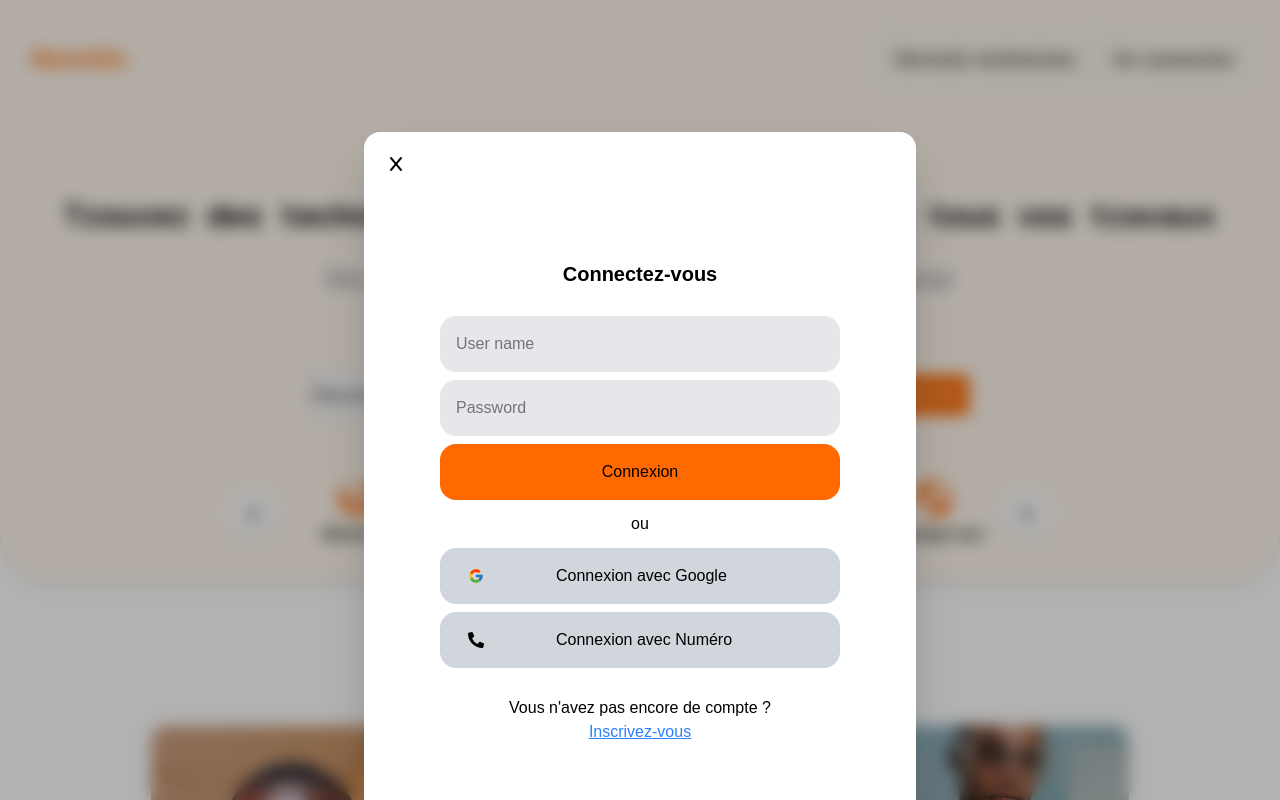
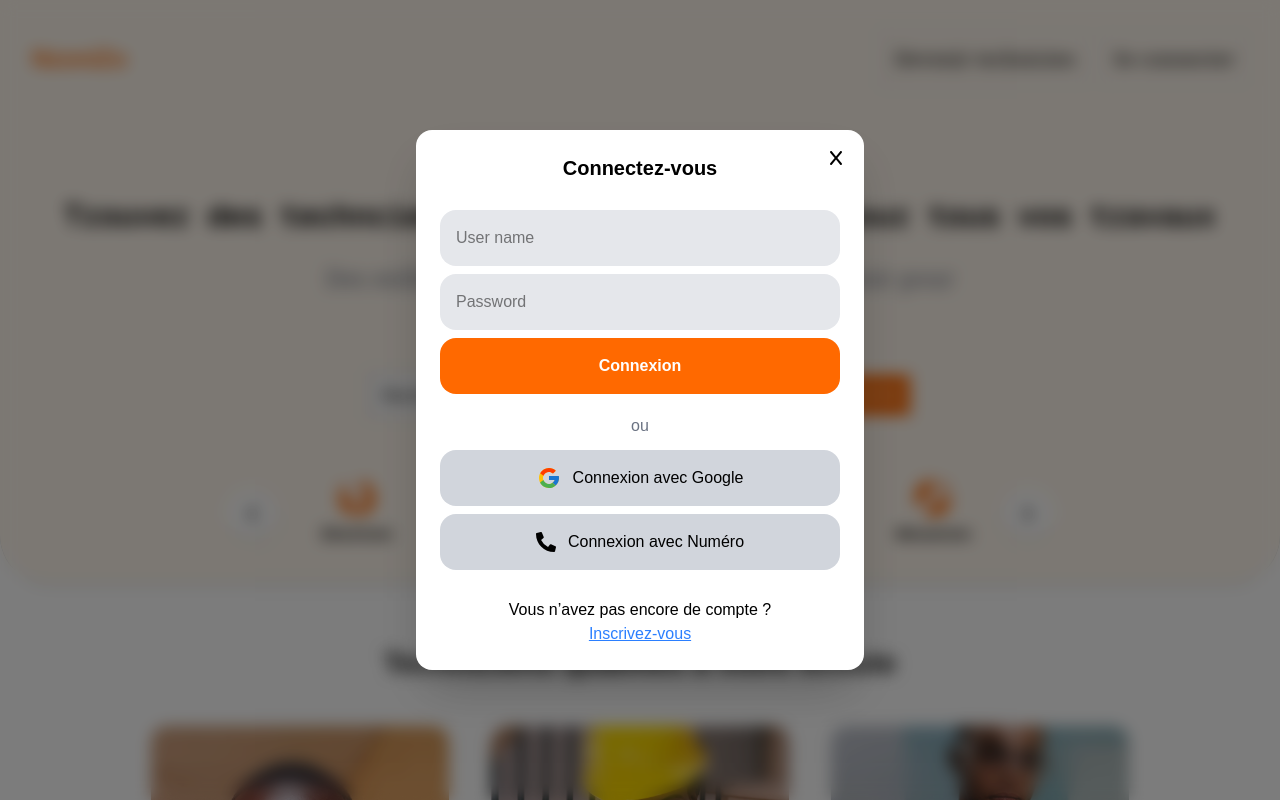
Before and after one commit to yann-bot/nzonizo, a Next.js app: page / in a window 1280 px wide. Both pictures are taken after a click on the link "Se connecter". Shown: the top 800 px of the page. Built offline with nearby package versions, Linux system fonts and the light colour scheme.

Commit message:
ajout de formulaire et amelioration du design

```diff
--- a/src/app/devenirTechnicien/page.tsx
+++ b/src/app/devenirTechnicien/page.tsx
@@ -3,8 +3,8 @@
 
 export default function DevenirTechnicien() {
     return (
-        <div>
-            Devenez un de nos techniciens
+        <div className="text-black  w-full h-screen flex justify-center items-center">
+             Devenez un de nos techniciens
         </div>
     )
 }
--- a/src/composants/header.tsx
+++ b/src/composants/header.tsx
@@ -39,7 +39,7 @@ export default function Header() {
                         {/* Liens */}
                         <nav className="flex flex-col gap-6 text-center">
                             <Link href="/devenirTechnicien" onClick={() => setIsOpen(false)}   className="text-2xl font-serif text-black border border-gray-300 px-6 py-3 hover:bg-orange-500 hover:text-white"> Devenir technicien</Link>
-                            <Link href="#" onClick={() => setIsOpen(false)} className="text-2xl font-serif text-black border border-gray-300 px-6 py-3 hover:bg-orange-500 hover:text-white">Se connecter </Link>
+                            <Link href="/connexion" className="text-2xl font-serif text-black border border-gray-300 px-6 py-3 hover:bg-orange-500 hover:text-white">Se connecter </Link>
                         </nav>
                     </div>
                 )}
--- a/src/composants/hero.tsx
+++ b/src/composants/hero.tsx
@@ -10,9 +10,13 @@ export default function Hero(){
                 <h1 className="text-3xl mt-15 font-mono font-bold text-black " >Trouver des technciens qualifies et fiable  pour tous vos travaux</h1>
                   <p className="text-2xl mt-5 lg:flex flex-col items-center font-serif justify-center text-gray-500"> <span>Des milliers de techniciens sont prêts à  intervenir pour</span> <span>répondre à vos besoins</span>  </p>
             </div>
-            <div className="md:mt-10  w-2/3 flex gap-2 justify-center  ">
-                <SearchForm />
-                <Link href="/Recherche" ><button className="border p-2 bg-orange-500 text-white hover:bg-orange-700"> Rechercher </button></Link >
+            <div className="md:mt-10 w-full md:w-2/3 flex flex-col md:flex-row gap-2 justify-center">
+            <SearchForm  />
+            <Link href="/Recherche" className="w-full md:w-auto">
+                <button className="w-full md:w-auto border p-2 bg-orange-500 text-white hover:bg-orange-700">
+                Rechercher
+                </button>
+            </Link>
             </div>
              <div className=" rounded-2xl w-2/3 mt-10 ">
                     <ServicesCarousel />
--- a/src/data/service.tsx
+++ b/src/data/service.tsx
@@ -12,17 +12,17 @@ import {
 
 
 const services = [
-    { nom: "Électricien", icone: <FaBolt /> },
+    { nom: "Electricien", icone: <FaBolt /> },
     { nom: "Plombier", icone: <FaWater /> },
-    { nom: "Réparation PC", icone: <FaLaptop /> },
-    { nom: "Maintenance", icone: <FaTools /> },
-    { nom: "Mécanique Auto", icone: <FaWrench /> },
-    { nom: "Peinture", icone: <FaPaintRoller /> },
+    { nom: "Réparateur electronique", icone: <FaLaptop /> },
+    { nom: "Maintenancier", icone: <FaTools /> },
+    { nom: "Mécanicien ", icone: <FaWrench /> },
+    { nom: "Peintre", icone: <FaPaintRoller /> },
     { nom: "Froid", icone: <FaFan /> },
     { nom: "Solaire", icone: <FaSolarPanel /> },
     { nom: "Installation Électrique", icone: <FaPlug /> },
-    { nom: "Électricien", icone: <FaBolt /> },
-    { nom: "Plombier", icone: <FaWater /> },
+    { nom: "Decorateur", icone: <FaBolt /> },
+    { nom: "Jardinier", icone: <FaWater /> },
 ];
 
 export default services;
--- a/src/ui/connForm.tsx
+++ b/src/ui/connForm.tsx
@@ -1,4 +1,5 @@
 
+"use client";
 
 import Link from "next/link";
 import { FaX } from "react-icons/fa6";
@@ -11,50 +12,70 @@ type FormProps = {
 
 export default function Form({ setShow }: FormProps) {
   return (
-        <div className=" text-black fixed my-3 top-30 left-1/2 -translate-x-1/2 z-50 px-4 shadow-2xl rounded-2xl container flex flex-col w-fit bg-white">
-            <div className="">
-                <button onClick={() => setShow(false)} className="p-2 pt-6 text-black">
+    <div className="fixed inset-0 z-50 flex items-center justify-center bg-black/30 p-4">
+      <div className="bg-white w-full max-w-md rounded-2xl shadow-2xl p-6 text-black relative">
+        {/* Bouton fermer */}
+        <button
+          onClick={() => setShow(false)}
+          className="absolute top-3 right-3 text-black p-2"
+        >
           <FaX />
         </button>
-            </div>
 
-            <form className="flex flex-col w-100 gap-3 m-15 mt-20 mb-20">
-                <h2 className="text-xl text-black font-bold mb-4 self-center">Connectez-vous</h2>
+        {/* Formulaire */}
+        <form className="flex flex-col gap-3">
+          <h2 className="text-xl text-black font-bold mb-4 self-center">
+            Connectez-vous
+          </h2>
+
           <section className="flex flex-col gap-2">
             <input
-                        type="texte"
+              type="text"
               id="email"
               placeholder="User name"
-                        className="p-4 rounded-2xl bg-gray-200"
+              className="p-4 rounded-2xl bg-gray-200 w-full"
             />
             <input
               type="password"
-                        id="usename"
+              id="password"
               placeholder="Password"
-                        className="p-4 rounded-2xl bg-gray-200"
+              className="p-4 rounded-2xl bg-gray-200 w-full"
             />
-                    <button type="submit" className="bg-orange-500  p-4 rounded-2xl">
+            <button
+              type="submit"
+              className="bg-orange-500 p-4 rounded-2xl text-white font-bold hover:bg-orange-600 w-full"
+            >
               Connexion
             </button>
           </section>
-                <div className="text-center">ou</div>
+
+          <div className="text-center text-gray-500 mt-2">ou</div>
+
           <section className="flex flex-col gap-2">
-                    <button type="button" className="bg-gray-300 flex items-center p-4 rounded-2xl">
-                        <FcGoogle className="w-10 mr-15" />
-                        <span className="">Connexion avec Google</span>
+            <button
+              type="button"
+              className="bg-gray-300 flex items-center justify-center p-4 rounded-2xl hover:bg-gray-400 w-full"
+            >
+              <FcGoogle className="w-6 h-6 mr-3" />
+              <span>Connexion avec Google</span>
             </button>
-                    <button type="button" className="bg-gray-300  flex items-center p-4 rounded-2xl">
-                        <FaPhoneAlt className="w-10 mr-15" />
+            <button
+              type="button"
+              className="bg-gray-300 flex items-center justify-center p-4 rounded-2xl hover:bg-gray-400 w-full"
+            >
+              <FaPhoneAlt className="w-5 h-5 mr-3" />
               <span>Connexion avec Numéro</span>
             </button>
           </section>
+
           <section className="flex flex-col items-center mt-4">
-                    <p>Vous n&#39;avez pas encore de compte ?</p>
-                    <Link href="#" className="text-blue-500 underline">
+            <p>Vous n’avez pas encore de compte ?</p>
+            <Link href="/inscription" className="text-blue-500 underline">
               Inscrivez-vous
             </Link>
           </section>
         </form>
       </div>
+    </div>
   );
 }
--- a/src/ui/formRecherche.tsx
+++ b/src/ui/formRecherche.tsx
@@ -1,18 +1,26 @@
 
 import service from "@/data/service"
 
+/**
+ * Form component for searching services by location and service type
+ *
+ * @returns {JSX.Element} A form component with a select input for service type and a text input for location
+ */
 export default function Form() {
-    return (
-         <form className=" md:w-2/3 flex bg-white text-black">
-                        <select className=" md:w-1/2 border border-gray-400 border-r-0">
-                            {
-                                service.map((service,  index)=>(
-                                    <option key={index} value={service.nom}>{service.nom}</option>
-                                    )
-                                )
-                            }
-                        </select>
-                      <input type='search' placeholder="Ville ou quartier " className='border border-gray-400 text-gray-500 flex md:w-1/2  pl-2' />
-        </form>
-    )
+  return (
+    <form className="flex flex-col gap-2  md:gap-0 md:flex-row bg-white text-black w-full md:w-auto">
+      <select className="w-full p-2 md:w-1/2 border border-gray-400 md:border-r-0">
+        {service.map((service, index) => (
+          <option key={index} value={service.nom}>
+            {service.nom}
+          </option>
+        ))}
+      </select>
+      <input
+        type="search"
+        placeholder="Ville ou quartier"
+        className=" p-2 w-full md:w-1/2 border border-gray-400 text-gray-500 pl-2"
+      />
+    </form>
+  );
 }
```
Lines whose indentation alone changed are shown as unchanged.
